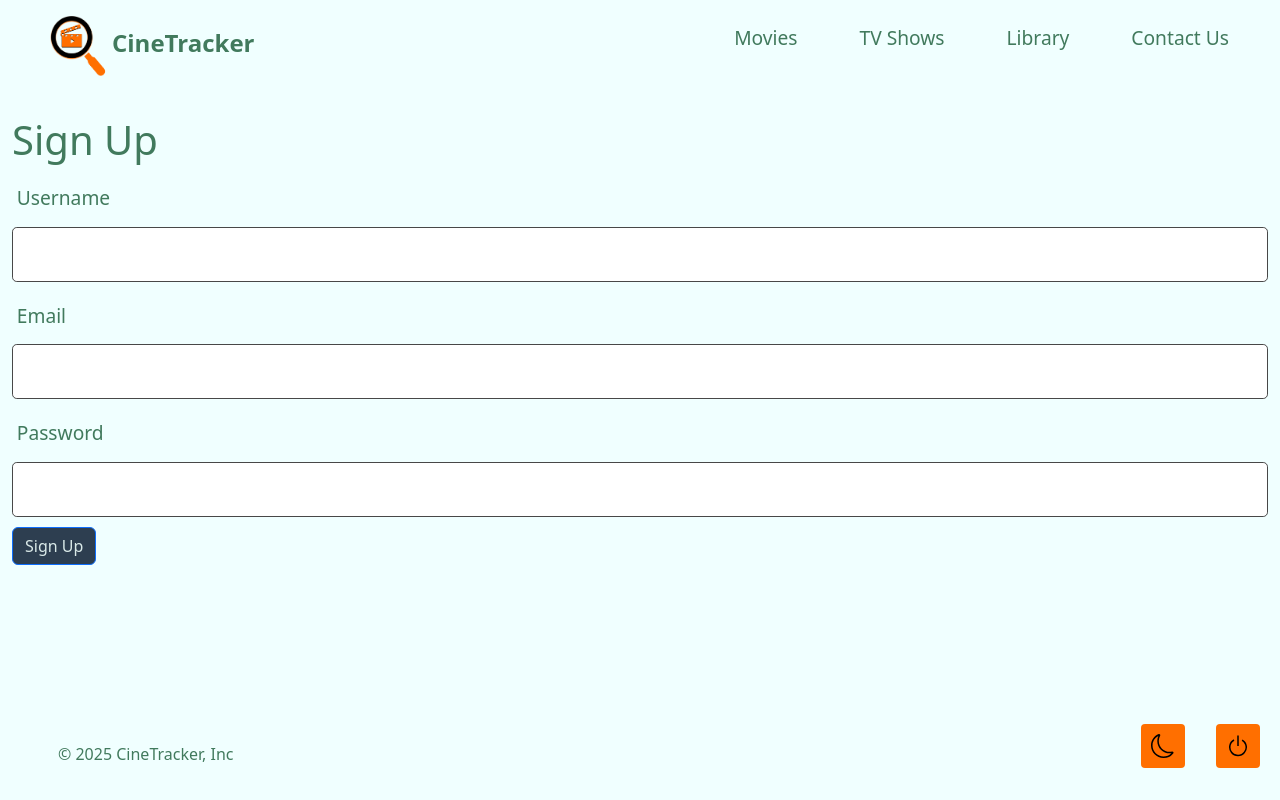
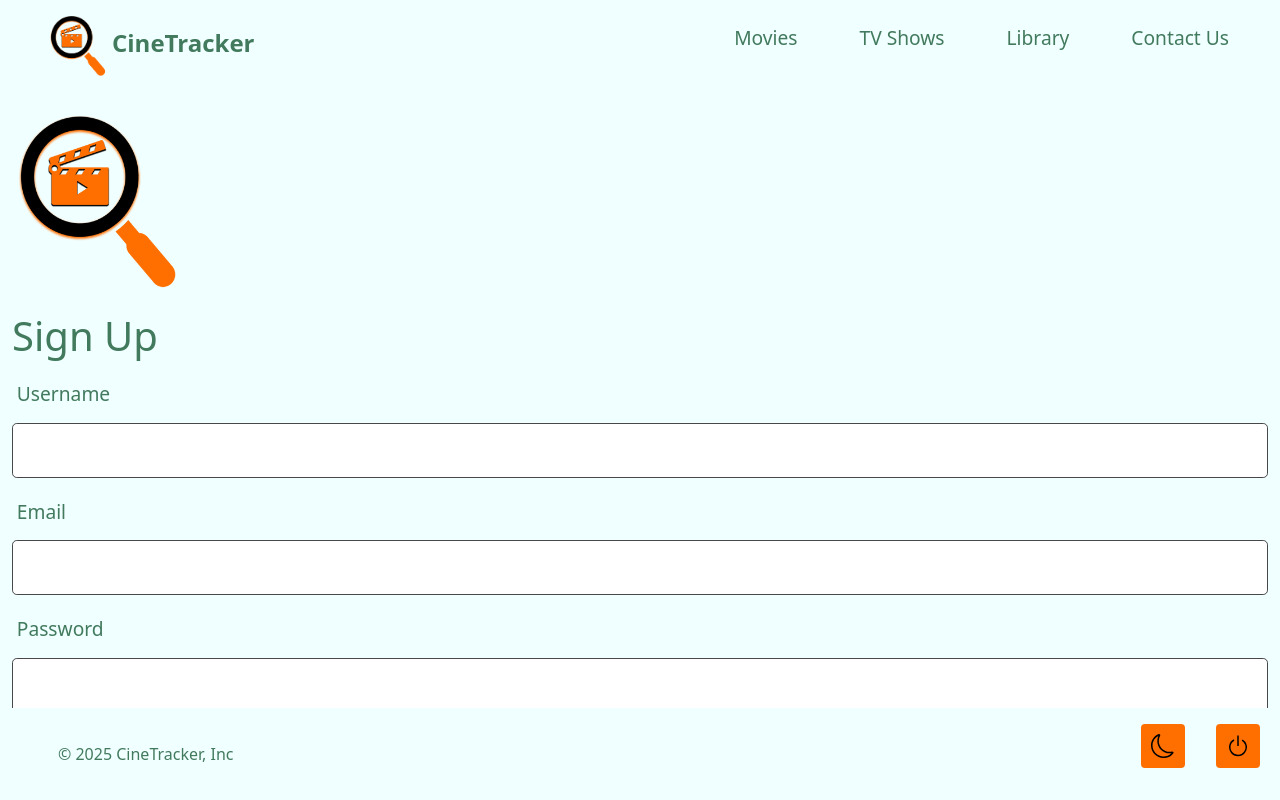
Before and after one commit to gilmerperez/cinetracker, a React (Vite) app in the folder client/: page /Signup in a window 1280 px wide. Built offline with nearby package versions, Linux system fonts and the light colour scheme; sample sign-in values are in the browser's storage.

Commit message:
Added my changes

```diff
--- a/client/src/main.tsx
+++ b/client/src/main.tsx
@@ -54,7 +54,7 @@ const router = createBrowserRouter([
       },
       {
         path: '/Signup',
-        element: <ProtectedRoute element={<SignUp />} />,
+        element: <SignUp />,
       },
     ],
   },
--- a/client/src/pages/Login.tsx
+++ b/client/src/pages/Login.tsx
@@ -1,20 +1,23 @@
 import { useState, FormEvent, ChangeEvent } from "react";
 import Auth from "../utils/auth";
 import { login } from "../api/authAPI";
+import { useNavigate } from "react-router-dom";
 import { UserLogin } from "../interfaces/UserLogin";
 import LightThemeLogo from "../assets/LightThemeLogo.png";
 import "../styles/login.css";
 import 'bootstrap/dist/css/bootstrap.min.css';
 
 const Login = () => {
+  // State variable to manage Login form data
   const [loginData, setLoginData] = useState<UserLogin>({
     username: "",
     password: "",
   });
 
-  // State for error messages
+  // State variable for error messages
   const [errorMsg, setErrorMsg] = useState<string>("");
 
+  // Handle changes in the input fields
   const handleChange = (
     e: ChangeEvent<HTMLInputElement | HTMLSelectElement>
   ) => {
@@ -24,6 +27,9 @@ const Login = () => {
       [name]: value,
     });
   };
+
+  // useNavigate function to direct users to Movies page after successful sign up
+  const navigate = useNavigate();
 
   const handleSubmit = async (e: FormEvent) => {
     e.preventDefault();
@@ -45,8 +51,8 @@ const Login = () => {
         width="172"
         height="172"
       />
-
       <form onSubmit={handleSubmit}>
+        {/* Username Field */}
         <div className="form-floating">
           <input
             type="text"
@@ -58,6 +64,7 @@ const Login = () => {
           />
           <label htmlFor="floatingInput">Username</label>
         </div>
+        {/* Password Field */}
         <div className="form-floating">
           <input
             type="password"
@@ -69,7 +76,6 @@ const Login = () => {
           />
           <label htmlFor="floatingPassword">Password</label>
         </div>
-
         <button className="btn btn-primary w-100 py-2" type="submit">
           Sign in
         </button>
@@ -82,7 +88,13 @@ const Login = () => {
       )}
       <p className="mt-5 mb-3 text-body-secondary">© 2025 CineTracker, Inc</p>
       <hr />
+      {/* Sign Up Page Link */}
       <h3 className="container text-center mt-5">Don't have an account?</h3>
+      <div className="text-center">
+        <button className="btn btn-secondary mt-3" onClick={() => navigate("/SignUp")}>
+          Sign up
+        </button>
+      </div>
     </div>
   );
 };
--- a/client/src/pages/SignUp.tsx
+++ b/client/src/pages/SignUp.tsx
@@ -3,16 +3,18 @@ import { useNavigate } from "react-router-dom";
 import Auth from '../utils/auth';
 import { signUp } from "../api/authAPI";
 import { UserSignUp } from "../interfaces/UserSignUp";
+import LightThemeLogo from "../assets/LightThemeLogo.png";
 
 const SignUp = () => {
-  const navigate = useNavigate();
-
-  // State to manage the login form data
+  // State variable to manage Sign Up form data
   const [signUpData, setSignUpData] = useState<UserSignUp>({
     username: "",
     email: "",
     password: "",
   });
+
+  // State variable for error messages
+  const [errorMsg, setErrorMsg] = useState<string>("");
 
   // Handle changes in the input fields
   const handleChange = (e: ChangeEvent<HTMLInputElement | HTMLSelectElement>) => {
@@ -23,6 +25,9 @@ const SignUp = () => {
     });
   };
 
+  // useNavigate function to direct users to Movies page after successful sign up
+  const navigate = useNavigate();
+
   // Handle form submission for singup
   const handleSubmit = async (e: FormEvent) => {
     e.preventDefault();
@@ -32,13 +37,22 @@ const SignUp = () => {
       navigate("/Movies");
     } catch (err) {
       console.error("Failed to sign up", err);
+      setErrorMsg(err instanceof Error ? err.message : String(err));
     }
   };
 
   return (
     <div className="form-container">
+      <img
+        className="mb-4"
+        src={LightThemeLogo}
+        alt="Light theme logo"
+        width="172"
+        height="172"
+      />
       <form className="form sign-up-form" onSubmit={handleSubmit}>
         <h1>Sign Up</h1>
+        {/* Username Field */}
         <div className="form-group">
           <label>Username</label>
           <input
@@ -49,6 +63,7 @@ const SignUp = () => {
             onChange={handleChange}
           />
         </div>
+        {/* Email Field */}
         <div className="form-group">
           <label>Email</label>
           <input
@@ -59,6 +74,7 @@ const SignUp = () => {
             onChange={handleChange}
           />
         </div>
+        {/* Password Field */}
         <div className="form-group">
           <label>Password</label>
           <input
@@ -69,12 +85,19 @@ const SignUp = () => {
             onChange={handleChange}
           />
         </div>
+        {/* Submit button */}
         <div className="form-group">
           <button className="btn btn-primary" type="submit">
             Sign Up
           </button>
         </div>
       </form>
+      {/* Conditionally render error message */}
+      {errorMsg && (
+        <div className="alert alert-danger mt-3" role="alert">
+          {errorMsg}
+        </div>
+      )}
     </div>
   );
 };
```
Also changed, not shown: 1 other file (tests, documents, lock files or other folders).
